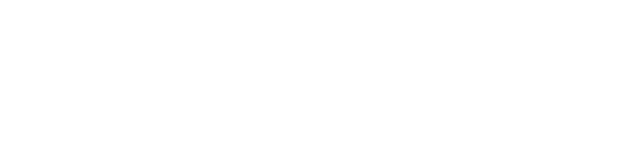
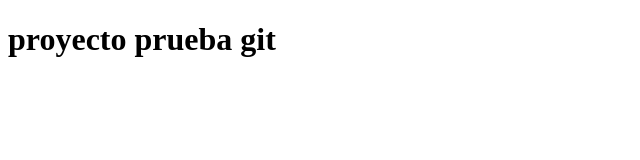
Before and after one commit to cverah/git-prueba, a plain HTML site: page index.html in a window 1280 px wide. Shown: the whole page, without its empty margins (0-640 px from the left). Drawn offline with Linux system fonts and the light colour scheme.

Commit message:
Agregando Titulos

```diff
--- a/index.html
+++ b/index.html
@@ -7,6 +7,6 @@
     <title>GIT / GITHUB</title>
 </head>
 <body>
-
+    <h1>proyecto prueba git</h1>
 </body>
 </html>
```
